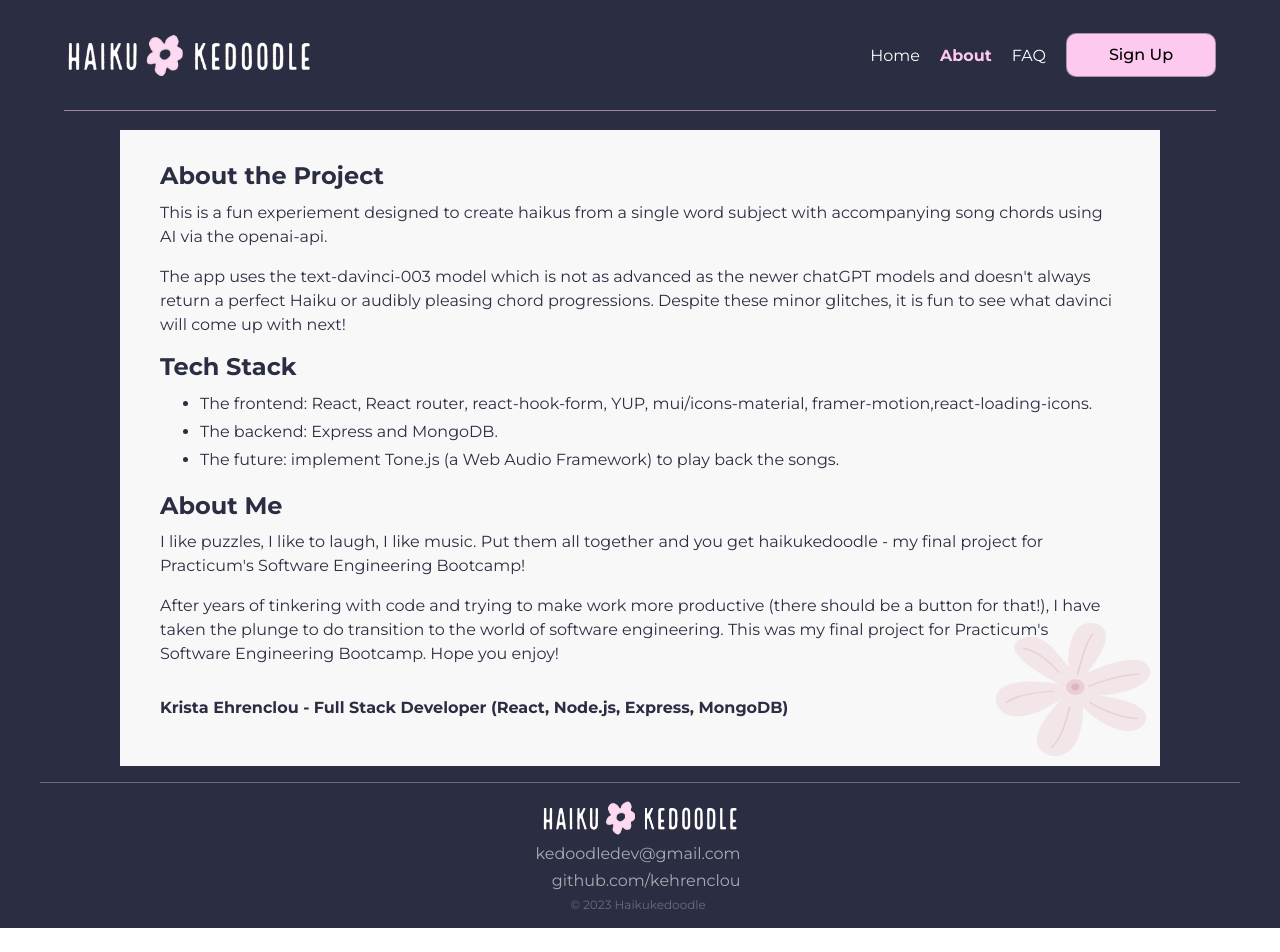
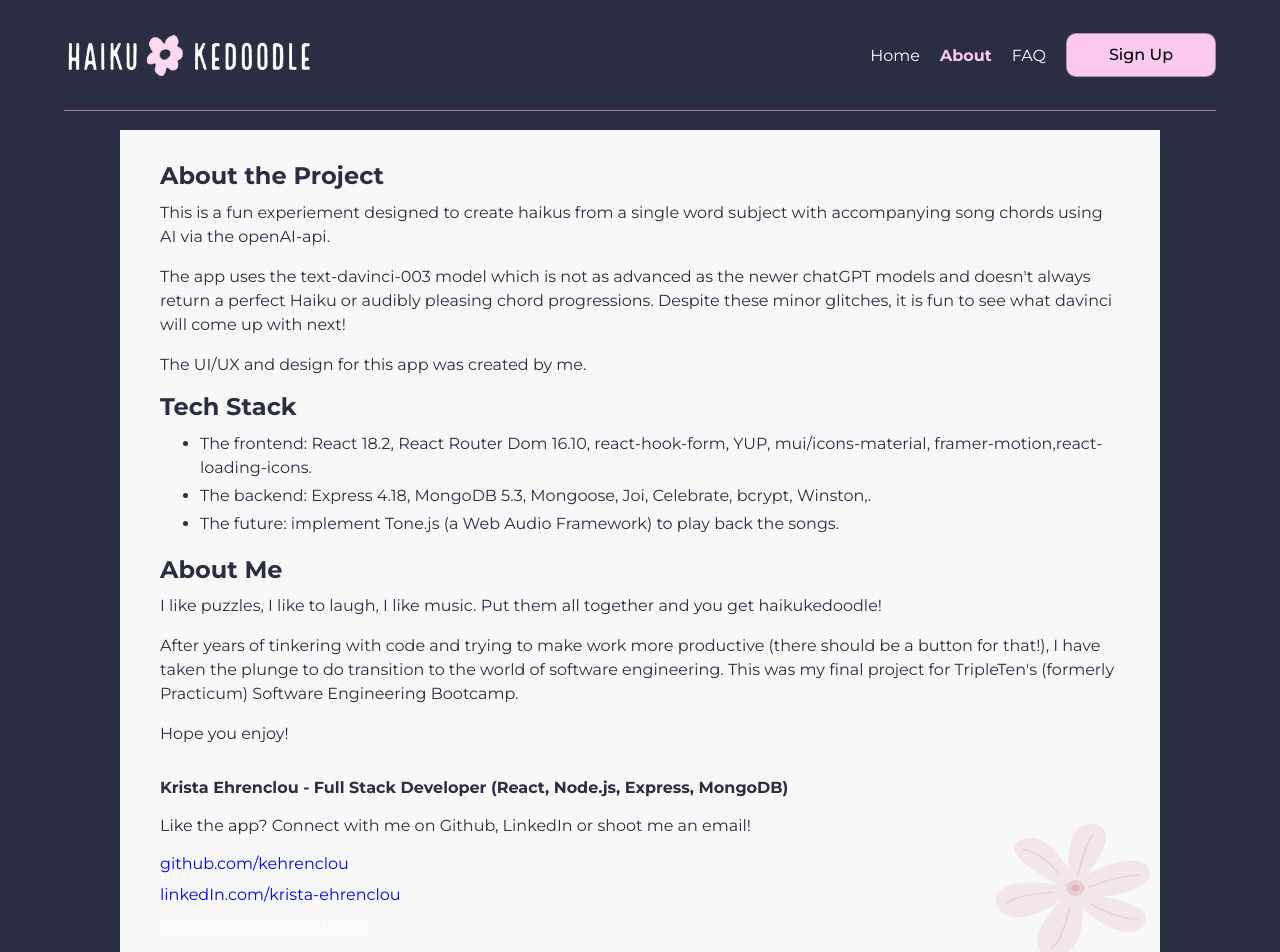
Before and after one commit to kehrenclou/haikukedoodle-frontend, a React (Create React App) app: page /about in a window 1280 px wide. Shown: the top 952 px of the page. Before the commit the page ends 928 px from the top, so only its background shows below. Built offline with nearby package versions, Linux system fonts and the light colour scheme.

Commit message:
update About

```diff
--- a/src/components/accordian/Accordian.js
+++ b/src/components/accordian/Accordian.js
@@ -1,6 +1,6 @@
 import React, { useState } from "react";
 import "./accordion.css";
-import { faqs } from "../../utils/data/faqData";
+import { FAQS } from "../../utils/data/faqData";
 import AccordionItem from "./AccordianItem";
 
 const Accordion = () => {
@@ -16,7 +16,7 @@ const Accordion = () => {
   return (
     <>
       <ul className="accordion">
-        {faqs.map((faq, index) => (
+        {FAQS.map((faq, index) => (
           <AccordionItem
             key={index}
             faq={faq}
--- a/src/pages/about/About.js
+++ b/src/pages/about/About.js
@@ -3,6 +3,14 @@ import "./about.css";
 import { Flower } from "../../components/flower";
 
 export default function About() {
+  const email = "kedoodledev@gmail.com";
+  const subject = "Greetings from haikukedoodle!";
+  const body = "Hi there, I am contacting you from the haikukedoodle website";
+  const mailToLink = `mailto:${email}?subject=${encodeURIComponent(
+    subject
+  )}&body=${encodeURIComponent(body)}`;
+  const gitHubLink = "https://github.com/kehrenclou";
+  const linkedInLink = "https://www.linkedin.com/in/krista-ehrenclou/";
   return (
     <>
       <section className="about">
@@ -19,7 +27,7 @@ export default function About() {
           <p className="about__text">
             This is a fun experiement designed to create haikus from a single
             word subject with accompanying song chords using AI via the
-            openai-api.
+            openAI-api.
           </p>
           <p className="about__text">
             The app uses the text-davinci-003 model which is not as advanced as
@@ -27,14 +35,18 @@ export default function About() {
             or audibly pleasing chord progressions. Despite these minor
             glitches, it is fun to see what davinci will come up with next!
           </p>
+          <p className="about__text">
+            The UI/UX and design for this app was created by me.
+          </p>
           <h2 className="about__heading">Tech Stack</h2>
           <ul className="about__list">
             <li className="about__list-item">
-              The frontend: React, React router, react-hook-form, YUP,
-              mui/icons-material, framer-motion,react-loading-icons.
+              The frontend: React 18.2, React Router Dom 16.10, react-hook-form,
+              YUP, mui/icons-material, framer-motion,react-loading-icons.
             </li>
             <li className="about__list-item">
-              The backend: Express and MongoDB.
+              The backend: Express 4.18, MongoDB 5.3, Mongoose, Joi, Celebrate,
+              bcrypt, Winston,.
             </li>
             <li className="about__list-item">
               The future: implement Tone.js (a Web Audio Framework) to play back
@@ -46,20 +58,34 @@ export default function About() {
           <h2 className="about__heading">About Me</h2>
           <p className="about__text">
             I like puzzles, I like to laugh, I like music. Put them all together
-            and you get haikukedoodle - my final project for Practicum's
-            Software Engineering Bootcamp!
+            and you get haikukedoodle!
           </p>
           <p className="about__text">
             After years of tinkering with code and trying to make work more
             productive (there should be a button for that!), I have taken the
             plunge to do transition to the world of software engineering. This
-            was my final project for Practicum's Software Engineering Bootcamp.
-            Hope you enjoy!
+            was my final project for TripleTen's (formerly Practicum) Software
+            Engineering Bootcamp.
           </p>
+          <p className="about__text">Hope you enjoy!</p>
+
           <p className="about__text_me">
             Krista Ehrenclou - Full Stack Developer (React, Node.js, Express,
             MongoDB)
           </p>
+          <p className="about__text">
+            Like the app? Connect with me on Github, LinkedIn or shoot me an
+            email!
+          </p>
+          <a className="about__link" href={gitHubLink}>
+            github.com/kehrenclou
+          </a>
+          <a className="about__link" href={linkedInLink}>
+            linkedIn.com/krista-ehrenclou
+          </a>
+          <a className="footer__link" href={mailToLink}>
+            kedoodledev@gmail.com
+          </a>
         </div>
       </section>
     </>
--- a/src/pages/about/about.css
+++ b/src/pages/about/about.css
@@ -52,7 +52,15 @@
   font-size: 16px;
   line-height: 1.5;
 }
-
+.about__link {
+  text-decoration: none;
+  color: blue;
+  font-size: 16px;
+  margin-bottom: 12px;
+}
+.about__link:hover {
+  opacity: 0.5;
+}
 @media screen and (max-width: 920px) {
   .about {
     margin-top: 160px;
--- a/src/pages/faq/Faq.js
+++ b/src/pages/faq/Faq.js
@@ -3,7 +3,7 @@ import "./faq.css";
 
 import Accordion from "../../components/accordian";
 
-export default function FAQ() {
+export default function Faq() {
   const email = "kedoodledev@gmail.com";
   const subject = "Greetings from haikukedoodle!";
   const body = "Hi there, I am contacting you from the haikukedoodle website";
--- a/src/utils/data/faqData.js
+++ b/src/utils/data/faqData.js
@@ -1,4 +1,4 @@
-export const faqs = [
+export const FAQS = [
   {
     question: "What is a haiku?",
     answer:
@@ -10,12 +10,12 @@ export const faqs = [
       "The app takes the subject that the user enters in the create haiku form and inserts it into a request, then sends it to the openai API.  It creates, then returns the haiku back to the app.",
   },
   {
-    question: "How did you decide on the prompt to send to openai?",
+    question: "How did you decide on the prompt to send to openAI?",
     answer:
       "It took lots of trial and error to try and get a consistant result.  This is the prompt being used currently:  Write a 'haiku' about  #subject# with the first line has 5 syllables, the second line has 7 syllables, the third line has 5 syllables.next, write three lines of guitar chords to accompany the haiku.",
   },
   {
-    question: "How do you connect to openai?",
+    question: "How do you connect to openAI",
     answer:
       "Go to https://openai.com/ and click on the developers tab.  Here you will find all of the information to get started including a tutorial with a quick start repo you can clone.",
   },
@@ -26,9 +26,9 @@ export const faqs = [
   },
   {
     question:
-      "Why am I getting a message that I am getting previously created data?",
+      "Why am I getting a message that I have reached my daily limit of Haikus?",
     answer:
-      "It is possible that the api is busy, or the number of daily requests to openai has been exceeded.  I put a limit on it since I am paying for every request.",
+      "The number of daily requests to openai is 1 for an Anonymous User and 5 for a Registered User.  Limits will reset within one day. I put a limit on it since I am paying for every request.",
   },
   {
     question:
```
